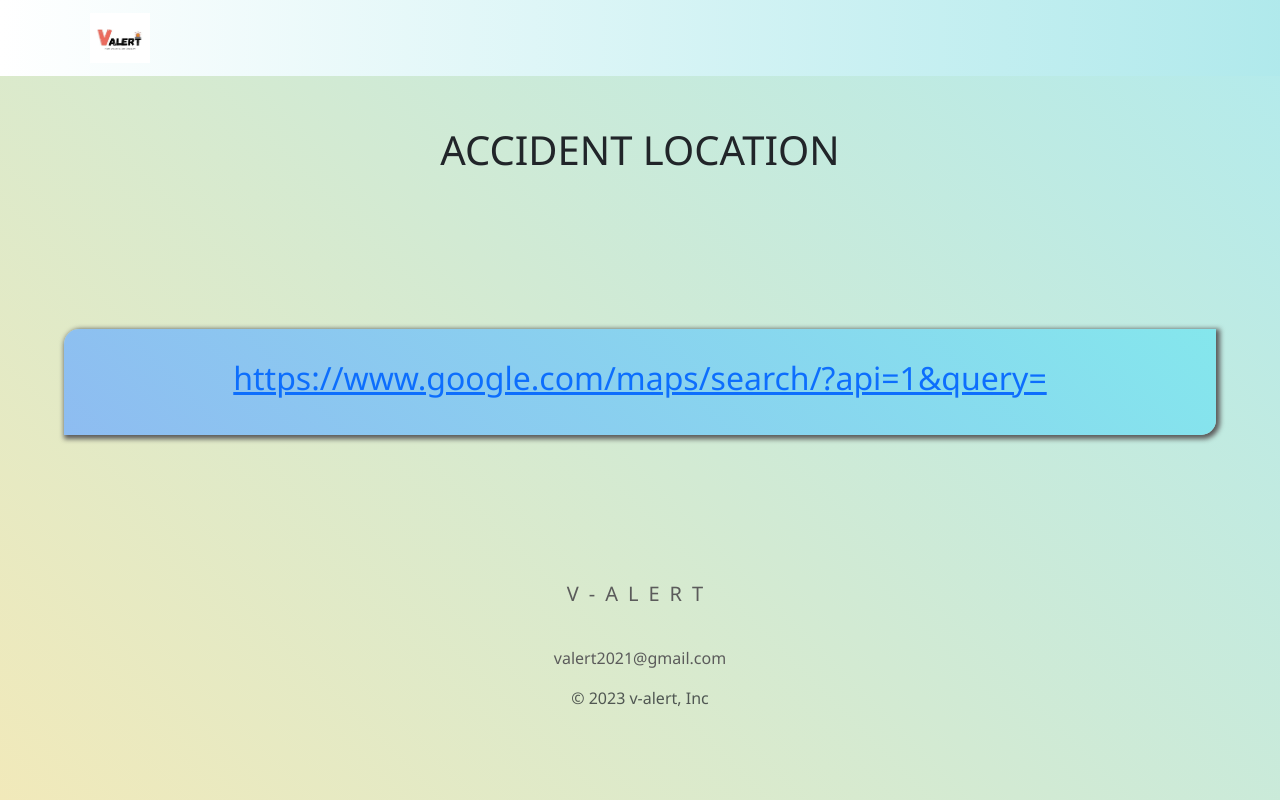
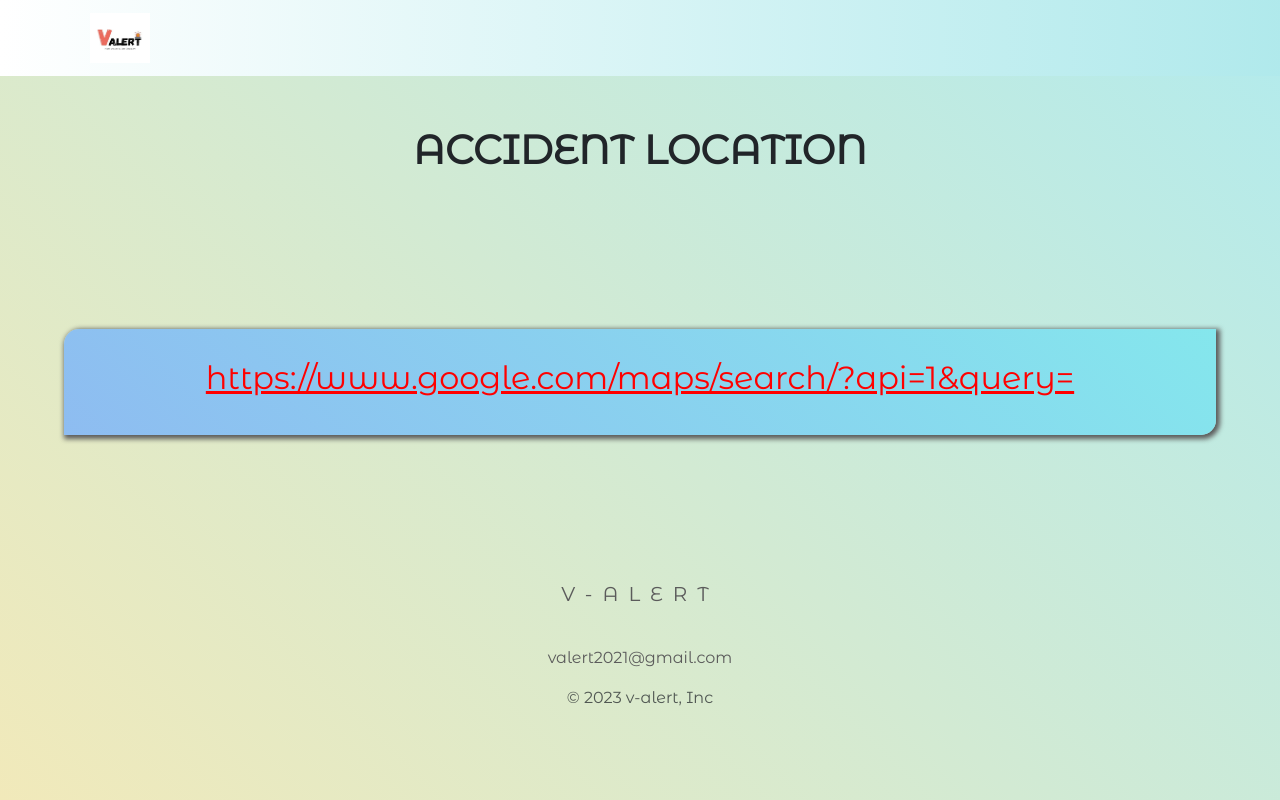
Before and after one commit to VinayB2/valert, a Node server app: page / in a window 1280 px wide. Run offline with Node 20, Linux system fonts and the light colour scheme.

Commit message:
fonts updated

```diff
--- a/public/style.css
+++ b/public/style.css
@@ -1,7 +1,8 @@
+  @import url('https://fonts.googleapis.com/css2?family=Montserrat+Alternates&display=swap');
 * {
     margin: 0;
     padding: 0;
-    font-family: "Segoe UI", Tahoma, Geneva, Verdana, sans-serif;
+    font-family: 'Montserrat Alternates', sans-serif;
     box-sizing: border-box;
   }
   body {
@@ -10,6 +11,7 @@
   }
   h1 {
     margin-top: 50px;
+    font-weight: bold;
     text-align: center;
   }
   .box {
@@ -30,6 +32,13 @@
   }
   .location-box h2 {
     text-align: center;
+    color: red;
+  }
+  .location-box h2 a{
+    color: red;
+  }
+  .location-box h2 a:visited{
+    color: rgb(10, 84, 8);
   }
   h3 {
     font-size: 20px;
--- a/views/index.ejs
+++ b/views/index.ejs
@@ -45,11 +45,11 @@
       <p class="text-center text-body-secondary">© 2023 v-alert, Inc</p>
     </footer>
   </body>
-  <!-- <script>
+  <script>
     setTimeout(function () {
       window.location.reload();
     }, 5000);
-  </script> -->
+  </script>
   <script
     src="https://cdn.jsdelivr.net/npm/bootstrap@5.3.0/dist/js/bootstrap.bundle.min.js"
     integrity="sha384-geWF76RCwLtnZ8qwWowPQNguL3RmwHVBC9FhGdlKrxdiJJigb/j/68SIy3Te4Bkz"
```
